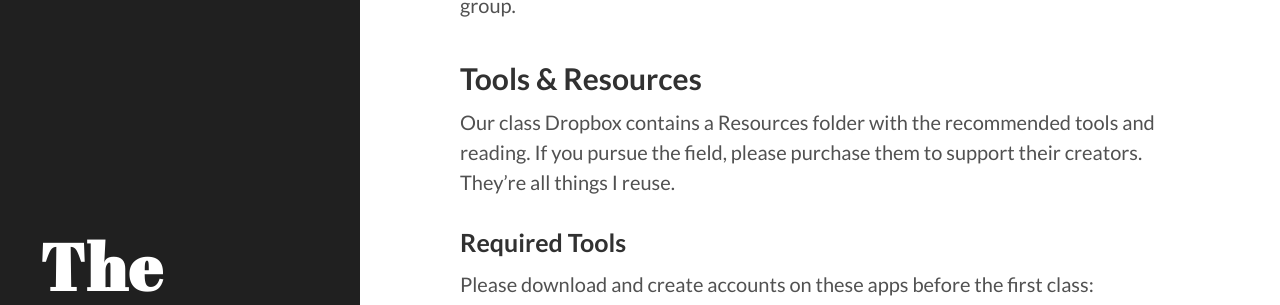
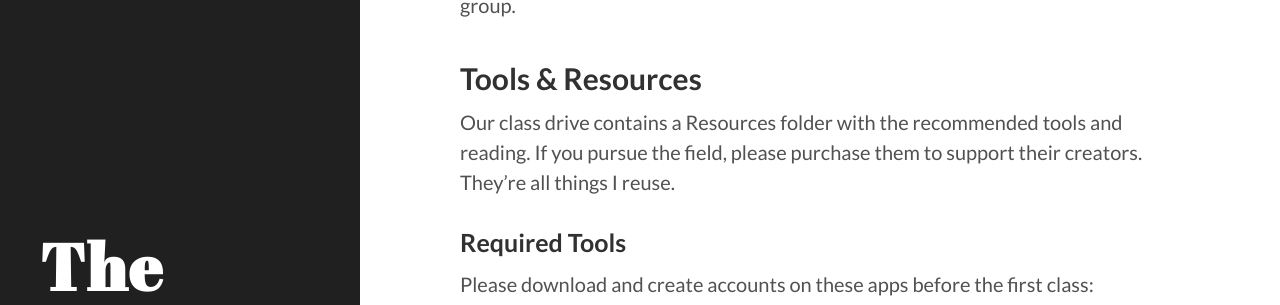
Before and after one commit to energy7/practiceixd, a Jekyll site: the page built from syllabus.md, in a window 1280 px wide and 900 px high, scrolled down 2399 px. Shown: the part 150-455 px from the top of the window. Built offline with Jekyll 4.4.1, drawn with Linux system fonts in a browser that asks for light colours.

Commit message:
text changes

```diff
--- a/syllabus.md
+++ b/syllabus.md
@@ -65,7 +65,7 @@ Final critiques will be roughly 10-15 minutes for each group to present and rece
 
 
 ## Tools & Resources
-Our class Dropbox contains a Resources folder with the recommended tools and reading. If you pursue the field, please purchase them to support their creators. They’re all things I reuse.
+Our class drive contains a Resources folder with the recommended tools and reading. If you pursue the field, please purchase them to support their creators. They’re all things I reuse.
 
 ### Required Tools
 Please download and create accounts on these apps before the first class:
```
Also changed, not shown: resources.md (+1 -1 lines), 4 other files.
